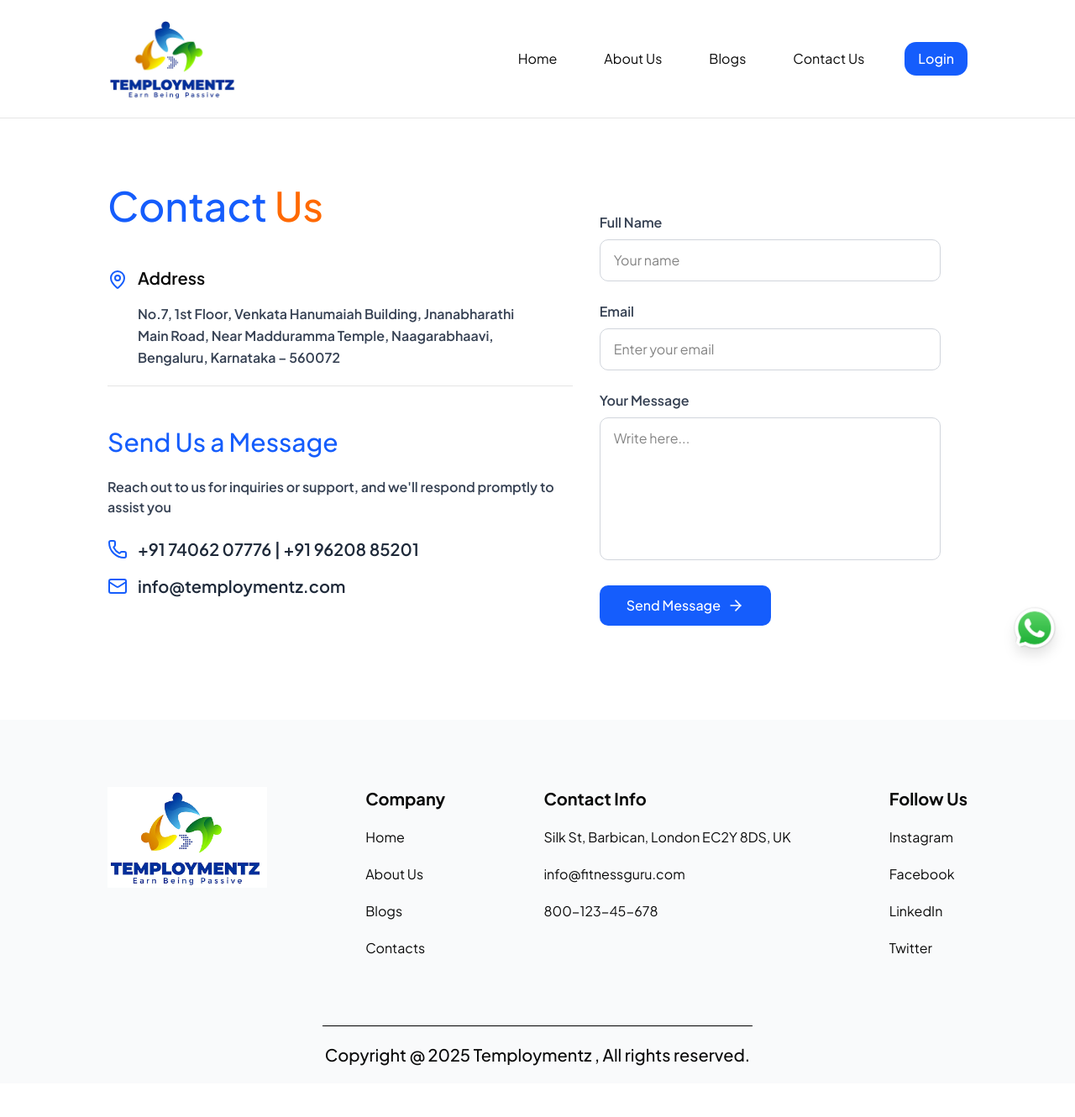
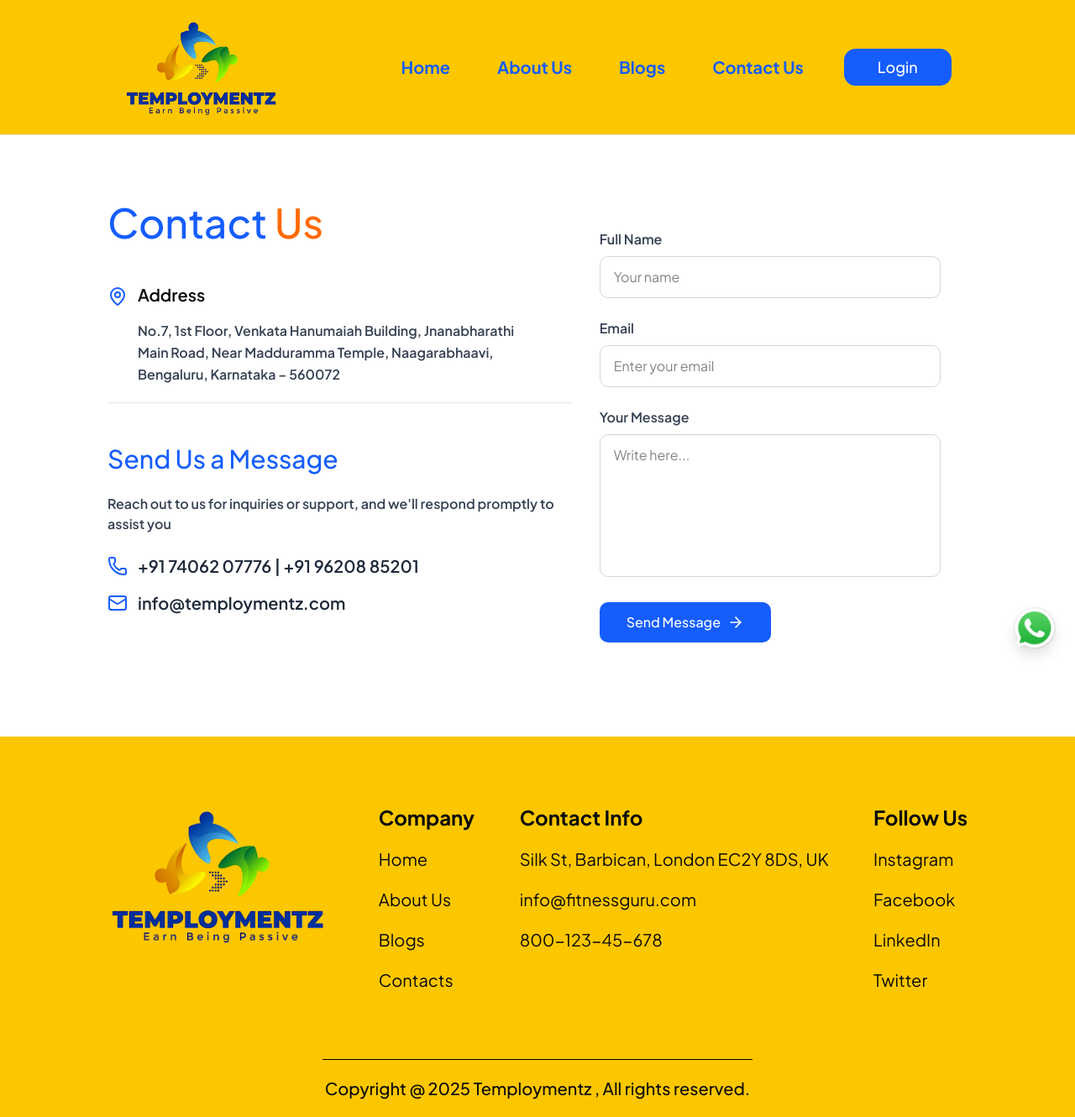
Before and after one commit to temploymentz/temploymentz, a Next.js app: page /contact in a window 1280 px wide. Shown: the whole page at 84% size. Before the commit the page ends 1290 px from the top, so only its background shows below. Built offline with nearby package versions, Linux system fonts and the light colour scheme.

Commit message:
changes5

```diff
--- a/src/app/components/Footer.jsx
+++ b/src/app/components/Footer.jsx
@@ -1,19 +1,19 @@
 import React from 'react'
 import Image from 'next/image';
-import logo from "@/assets/logo.png"
+import logoBG from "@/assets/logoBG.png"
 
 const Footer = () => {
     return (
-        <div className='bg-[#F9FAFB] p-2 xl:p-0'>
+        <div className='p-2 xl:p-0 bg-yellow-400'>
             <div className='mx-auto w-[85%] xl:w-[80%]'>
                 <div className='py-20 flex flex-col lg:flex-row justify-between gap-10 xl:gap-5 border-b-gray-400'>
                     <div className='space-y-2 xl:space-y-5'>
-                        <img src={logo.src} className='object-contain h-[120px]' alt="" />
+                        <img src={logoBG.src} className='object-contain h-[170px]' alt="" />
                     </div>
                     <div className='mt-5 xl:mt-0'>
 
-                        <ul className='space-y-3 xl:space-y-5'>
-                            <h1 className='font-bold text-xl'>Company</h1>
+                        <ul className='space-y-3 xl:space-y-5 text-xl'>
+                            <h1 className='font-bold text-2xl'>Company</h1>
                             <li>Home</li>
                             <li>About Us</li>
                             <li>Blogs</li>
@@ -22,8 +22,8 @@ const Footer = () => {
                     </div>
                     <div>
 
-                        <ul className='space-y-3 xl:space-y-5'>
-                            <h1 className='font-bold text-xl'>Contact Info</h1>
+                        <ul className='space-y-3 xl:space-y-5 text-xl'>
+                            <h1 className='font-bold text-2xl'>Contact Info</h1>
                             <li>Silk St, Barbican, London EC2Y 8DS, UK</li>
                             <li>info@fitnessguru.com</li>
                             <li>800-123-45-678</li>
@@ -31,8 +31,8 @@ const Footer = () => {
                     </div>
                     <div>
 
-                        <ul className='space-y-3 xl:space-y-5'>
-                            <h1 className='font-bold text-xl'>Follow Us</h1>
+                        <ul className='space-y-3 xl:space-y-5 text-xl'>
+                            <h1 className='font-bold text-2xl'>Follow Us</h1>
                             <li>Instagram</li>
                             <li>Facebook</li>
                             <li>LinkedIn</li>
--- a/src/app/components/Navbar.jsx
+++ b/src/app/components/Navbar.jsx
@@ -6,22 +6,22 @@ import React from "react";
 import { Menu } from "lucide-react";
 import { Sheet, SheetContent, SheetTrigger } from "@/components/ui/sheet";
 import Button from "./Button";
-import logo from "@/assets/logo.png";
+import logoBG from "@/assets/logoBG.png";
 
 const Navbar = () => {
     return (
-        <nav className="flex justify-center border-b">
-            <div className="py-5 flex justify-between items-center w-[90%] lg:w-[80%] mx-auto">
+        <nav className="flex justify-center border-b bg-yellow-400">
+            <div className="py-5 flex justify-between items-center w-[90%] lg:w-[77%] mx-auto">
                 {/* Logo */}
                 <div>
-                    <img src={logo.src} className="h-[70px] lg:h-[100px]" alt="Logo" />
+                    <img src={logoBG.src} className="h-[70px] lg:h-[120px]" alt="Logo" />
                 </div>
 
                 {/* Desktop Nav Links */}
                 <div className="hidden lg:flex gap-10 items-center">
                     {navlinks.map((link) => (
                         <Link
-                            className="px-2 text-base hover:text-blue-600 transition-colors"
+                            className="px-2 text-xl text-blue-600 font-bold hover:text-blue-600 transition-colors"
                             key={link.name}
                             href={link.href}
                         >
@@ -29,7 +29,7 @@ const Navbar = () => {
                         </Link>
                     ))}
                     <Link href={'#login-href'}>
-                        <Button>Login</Button>
+                        <Button className="text-lg px-10 py-1">Login</Button>
                     </Link>
                 </div>
 
--- a/src/app/page.jsx
+++ b/src/app/page.jsx
@@ -17,14 +17,13 @@ export default function Page() {
     <>
       {/* Elevate Your Page */}
       <div className='border-t-2' style={{ backgroundColor: style.lightBG.backgroundColor }}>
-        <div className='py-10 md:py-0 w-[85%] xl:w-[80%] mx-auto flex flex-col md:flex-row justify-between min-h-[80vh] items-center'>
-          <div className='md:w-[50%] space-y-5'>
+        <div className='py-10 md:py-0 w-[85%] xl:w-[98%] mx-auto flex flex-col md:flex-row justify-between min-h-[80vh] items-center'>
+          <div className='md:w-[65%] flex flex-col items-start px-50 space-y-5'>
             <h1 className={`${style.header.fontSize} ${style.header.lineHeight} ${style.header.fontWeight}`}> <span className='text-blue-600'>Elevate your business with trusted</span> <span className='text-yellow-500'> <br />White- Collar gig professionals</span></h1>
             <p className={`xl:text-2xl ${style.para.lineHeight} text-[#493f4a] py-2`}>Temploymentz is India’s leading gig staffing platform, connecting businesses quickly with skilled temporary workers. Find the right talent for single shifts or ongoing contracts with ease. Enjoy fast hiring, compliance, and quality service through our easy-to-use portal. Grow your business or career with Temploymentz</p>
             <Link href={'#login-href'}>
               <Button className='text-5xl px-5 py-3'>Get Started</Button>
             </Link>
-
           </div>
           <div className='md:w-[50%] flex justify-end'>
             <img src={heroSection.src} className='object-cover mt-10 h-[450px] md:mt-0 md:object-contain md:h-[600px] xl:h-[750px]' alt="" />
```
Also changed, not shown: src/assets/logoBG.png (added).
